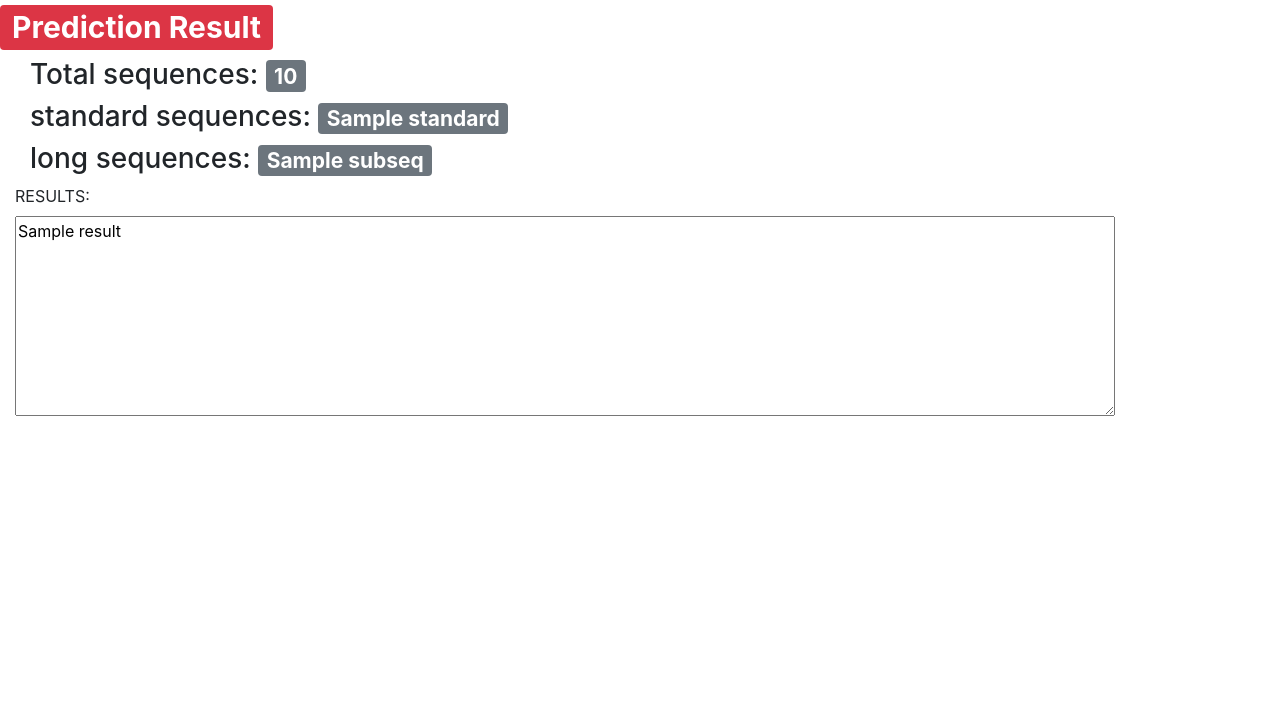
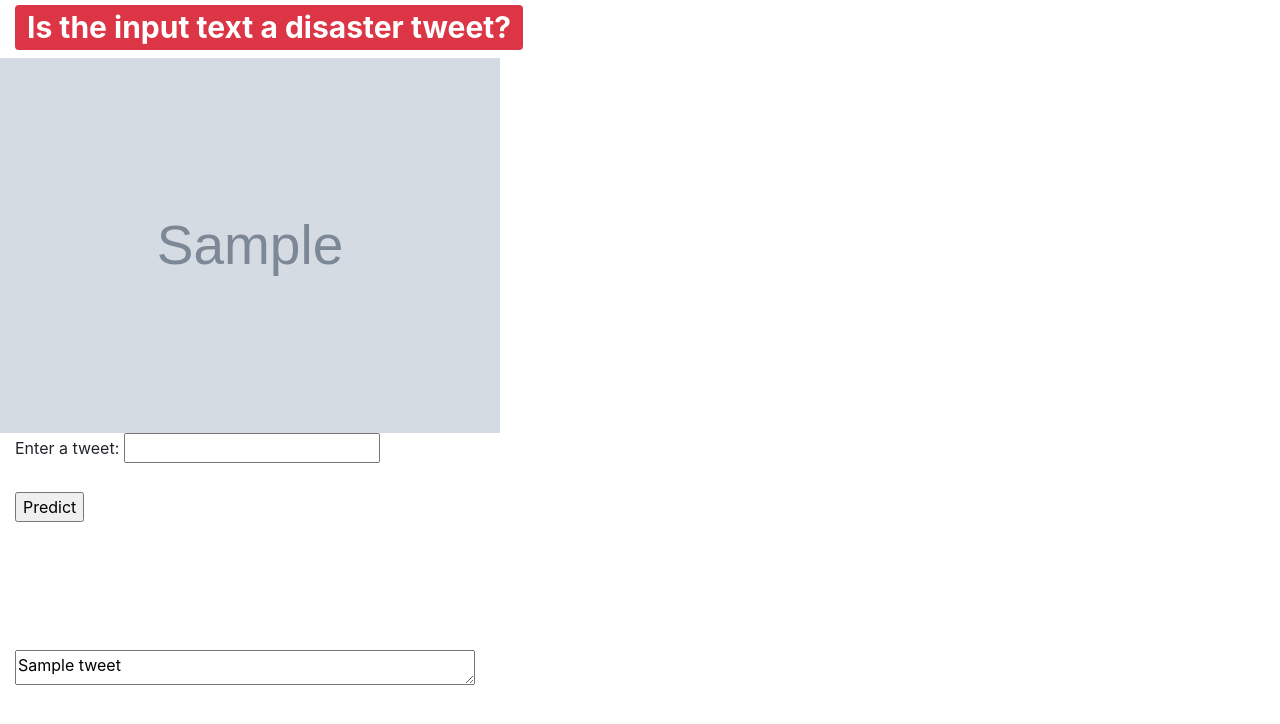
Before and after one commit to nqbao11/NLP_Disaster, a Flask app: template src/app/templates/predict.html in a window 1280 px wide. Shown: the top 724 px of the page. Run offline with Flask 2, Linux system fonts and the light colour scheme; the template is opened without the code that fills it: most values are stand-ins (such as "Sample title", 1, 10 or a date in 2020); grey boxes marked "Sample" are stand-in pictures; some libraries are stand-ins or nearby versions.

Commit message:
[UPDATE] New predict template

```diff
--- a/src/app/API.py
+++ b/src/app/API.py
@@ -22,11 +22,15 @@ def home():
 @app.route("/predict", methods=["GET", "POST"])
 def predict():
     if request.method == "POST":
-        tweet = request.form
+        tweet_form = request.form
+        tweet = ""
         with open("input_tweet.txt", "w") as f:
-            for key, value in tweet.items():
+            for key, value in tweet_form.items():
+                tweet = value
                 f.write(value)
-        return render_template("predict.html")
+
+        full_filename = os.path.join(app.config["UPLOAD_FOLDER"], "t1.jpg")
+        return render_template("predict.html", tweet=tweet, img_path=full_filename)
 
 
 if __name__ == "__main__":
--- a/src/app/input_tweet.txt
+++ /dev/null
@@ -1 +0,0 @@
-Hello anh Hoang
--- a/src/app/templates/predict.html
+++ b/src/app/templates/predict.html
@@ -1,21 +1,47 @@
 <!DOCTYPE html>
 <html>
-<head>
-  <link rel="stylesheet" href="https://maxcdn.bootstrapcdn.com/bootstrap/4.0.0/css/bootstrap.min.css" integrity="sha384-Gn5384xqQ1aoWXA+058RXPxPg6fy4IWvTNh0E263XmFcJlSAwiGgFAW/dAiS6JXm" crossorigin="anonymous">
-    <title>predict</title>
-</head>
-<body>
-  <h1><span class="badge badge-danger">Prediction Result</span></h1>
-</body>
-<div class="col-sm">
-  <div class="col-sm">
-    <h3>Total sequences: <span class="badge badge-secondary">{{total}}</span></h3>
-    <h3>standard sequences: <span class="badge badge-secondary">{{standard}}</span></h3>
-    <h3>long sequences: <span class="badge badge-secondary">{{subseq}}</span></h3>
-</div>
-<p>
-  <label for="from">RESULTS:</label>
-<br />
-  <textarea name="message" id="message" style="height: 200px; width: 1100px;">{{result}}</textarea>
-</p>
+  <head>
+    <link
+      rel="stylesheet"
+      href="https://maxcdn.bootstrapcdn.com/bootstrap/4.0.0/css/bootstrap.min.css"
+      integrity="sha384-Gn5384xqQ1aoWXA+058RXPxPg6fy4IWvTNh0E263XmFcJlSAwiGgFAW/dAiS6JXm"
+      crossorigin="anonymous"
+    />
+    <title>Tweet Prediction</title>
+  </head>
+  <body>
+    <div class="col-sm">
+      <h1>
+        <span class="badge badge-danger" align="middle"
+          >Is the input text a disaster tweet?</span
+        >
+      </h1>
+    </div>
+
+    <img src="{{img_path}}" alt="User Image" width="500px" align="middle" />
+
+    <div class="col-sm">
+      <form action="/predict" method="post" enctype="multipart/form-data">
+        <label for="tweet">Enter a tweet:</label>
+        <input type="text" id="tweet" name="tweet" /><br /><br />
+        <input type="submit" value="Predict" />
+      </form>
+    </div>
+
+    <br />
+    <br />
+    <textarea
+      name="message"
+      id="message"
+      style="
+        height: 35px;
+        width: 460px;
+        position: absolute;
+        top: 650px;
+        left: 15px;
+      "
+    >
+{{tweet}}</textarea
+    >
+  </body>
 </html>
```
Also changed, not shown: src/app/get_input.py (deleted, +0 -22 lines), 1 other file.
